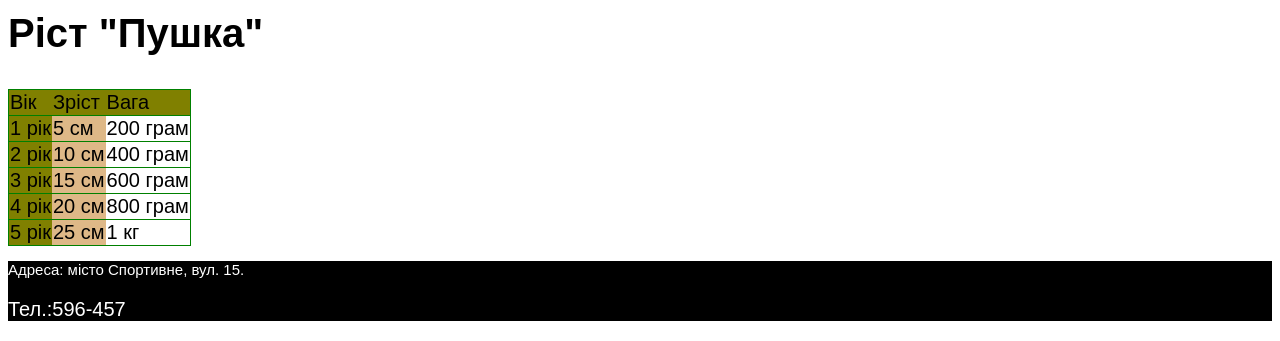
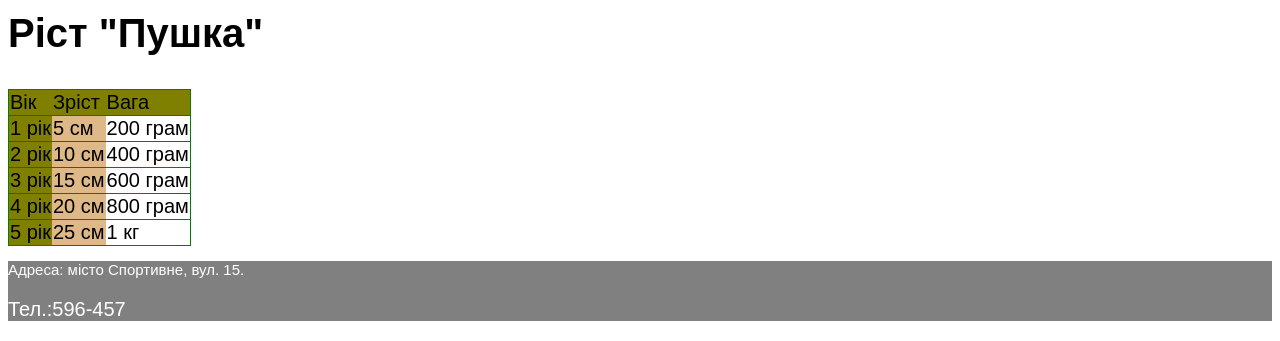
Before and after one commit to VSerbin-1912/shinshilla, a plain HTML site: page index.html in a window 1280 px wide. Shown: the part 1865-2206 px from the top of the page. Drawn offline with Linux system fonts and the light colour scheme.

Commit message:
Update index.html

```diff
--- a/index.html
+++ b/index.html
@@ -106,7 +106,7 @@
 
 
     </main>
-    <footer style="background-color:black;color:white;">
+    <footer style="background-color:grey;color:white;">
         <p style="font-size:15px"> Адреса: місто Спортивне, вул. 15.</p>
         <p>Тел.:596-457</p>
     </footer>
```
